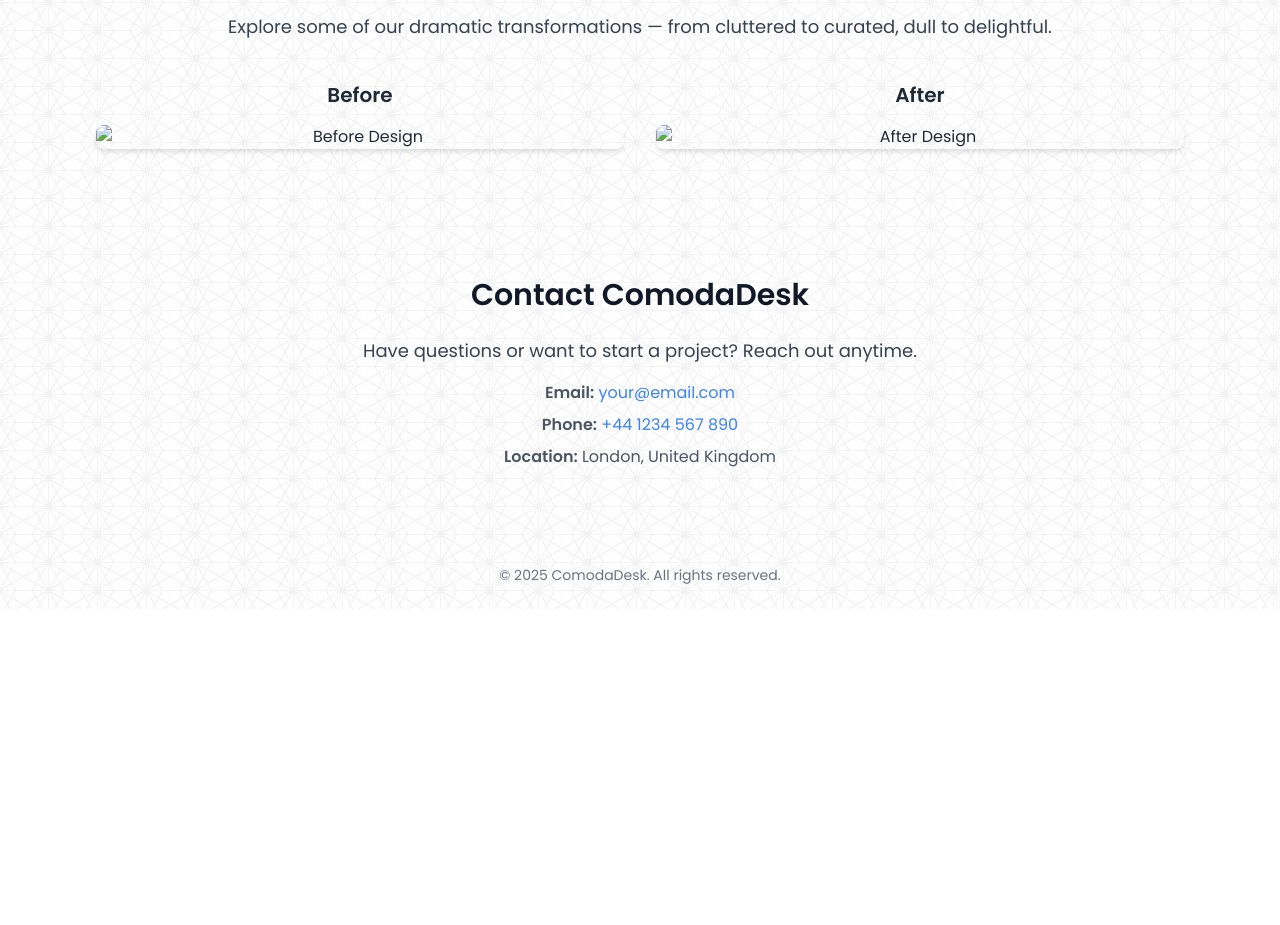
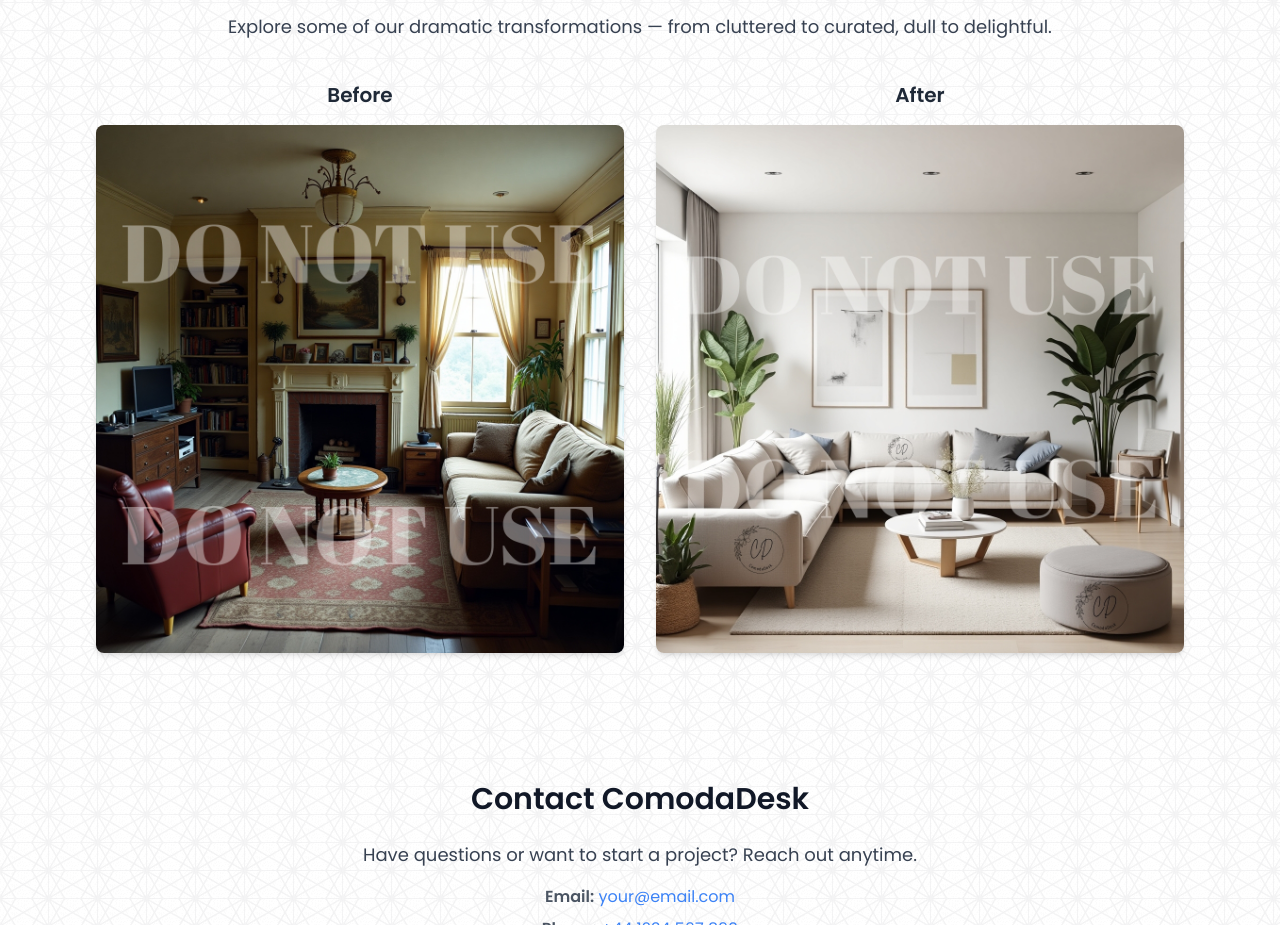
Before and after one commit to andreinechifor2275/Logo-comodadesk-site-web-landing-page, a plain HTML site: page index.html in a window 1280 px wide. Shown: the part 4001-4926 px from the top of the page. Before the commit the page ends 4610 px from the top, so only its background shows below. Drawn offline with nearby package versions, Linux system fonts and the light colour scheme.

Commit message:
Before & After Section resolved

```diff
--- a/index.html
+++ b/index.html
@@ -332,13 +332,13 @@
       <div class="space-y-4">
         <h3 class="text-xl font-semibold text-gray-800">Before</h3>
         <!-- Replace the src with your own before image -->
-        <img src="images/before.jpg" alt="Before Design" class="w-full rounded-lg shadow-md">
+        <img src="images/watermark/before.jpg" alt="Before Design" class="w-full rounded-lg shadow-md">
       </div>
 
       <div class="space-y-4">
         <h3 class="text-xl font-semibold text-gray-800">After</h3>
         <!-- Replace the src with your own after image with logo -->
-        <img src="images/after.jpg" alt="After Design" class="w-full rounded-lg shadow-md">
+        <img src="images/watermark/after.jpg" alt="After Design" class="w-full rounded-lg shadow-md">
       </div>
     </div>
 
```
Also changed, not shown: images/after.jpg (added), images/before.jpg (added), images/watermark/after.jpg (added), images/watermark/before.jpg (added).
